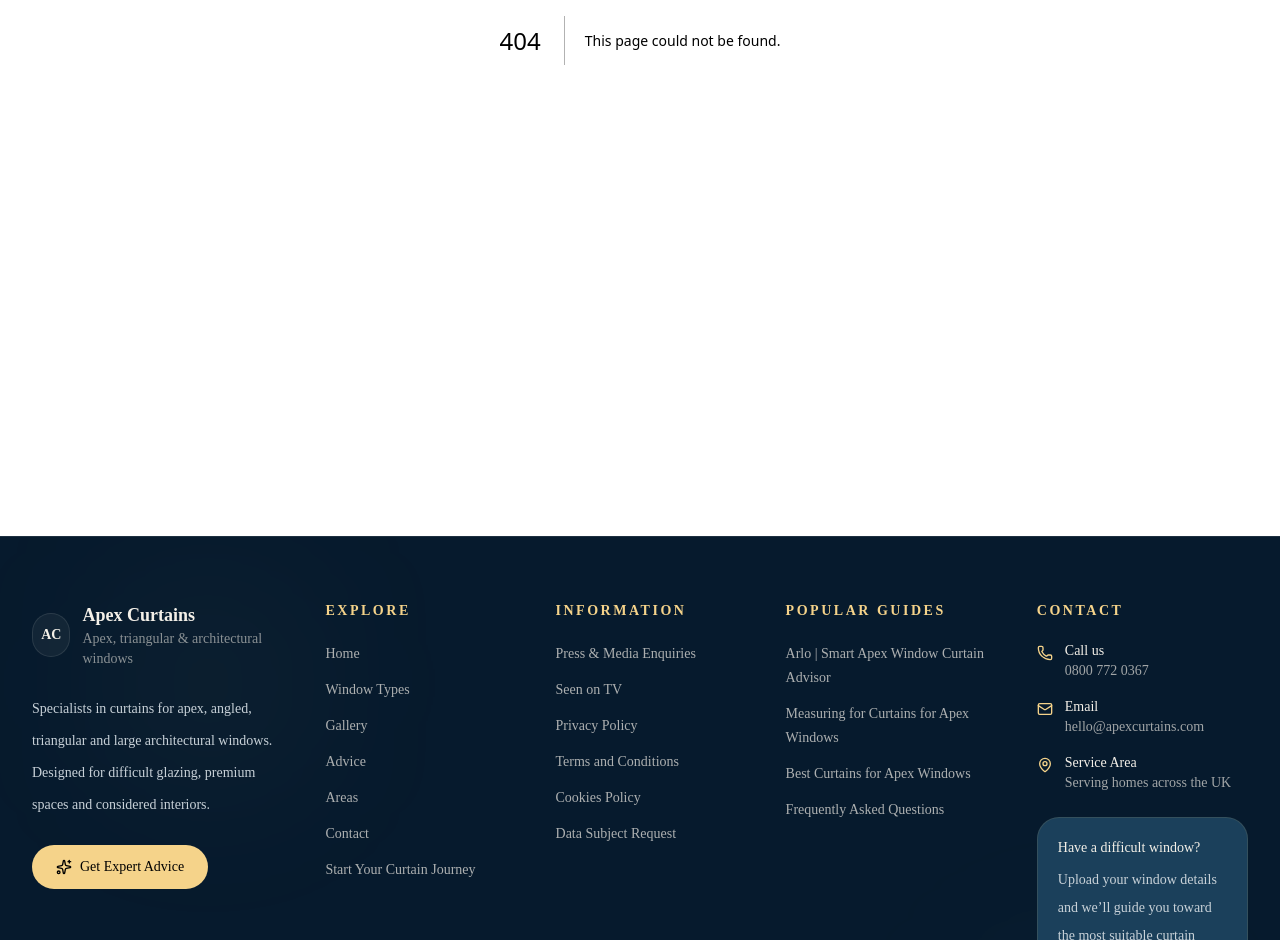
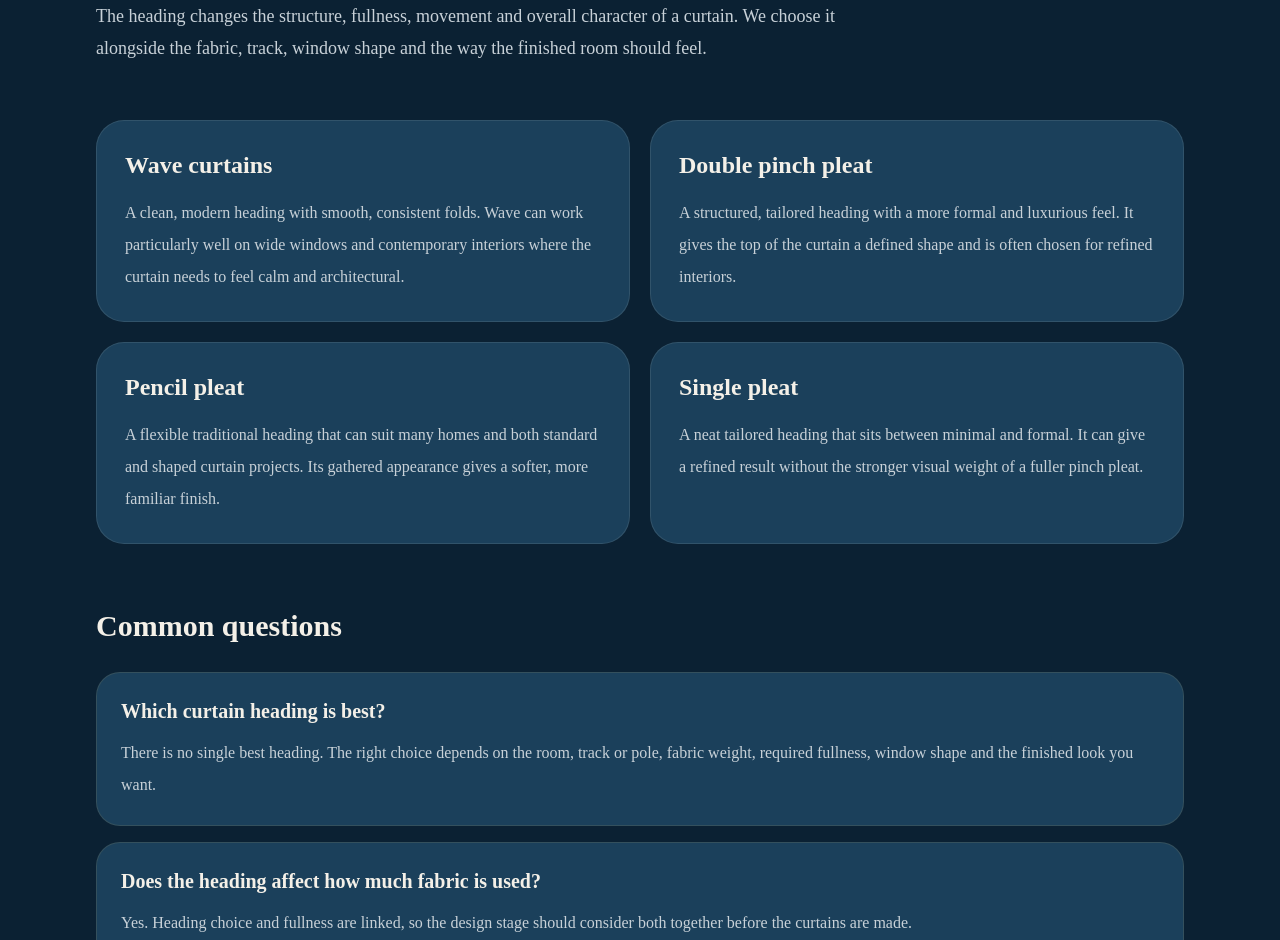
Before and after one commit to Nylon1/Apexcurtains, a Next.js app: page /curtain-headings in a window 1280 px wide. Before the commit this address had no page. Shown: the part 360-1300 px from the top of the page. Built offline with nearby package versions, Linux system fonts and the light colour scheme.

Commit message:
Add curtain headings authority page

```diff
--- /dev/null
+++ b/app/curtain-headings/page.tsx
@@ -0,0 +1,26 @@
+import type { Metadata } from "next";
+import CurtainDetailHub from "@/components/seo/CurtainDetailHub";
+
+export const metadata: Metadata = {
+  title: { absolute: "Curtain Headings: Wave, Pinch Pleat, Pencil Pleat | Apex Curtains" },
+  description: "Guide to curtain headings including wave, double pinch pleat, pencil pleat and single pleat, with advice on fullness, structure, movement and track compatibility.",
+  alternates: { canonical: "https://www.apexcurtains.com/curtain-headings" },
+};
+
+const items = [
+  { title: "Wave curtains", text: "A clean, modern heading with smooth, consistent folds. Wave can work particularly well on wide windows and contemporary interiors where the curtain needs to feel calm and architectural." },
+  { title: "Double pinch pleat", text: "A structured, tailored heading with a more formal and luxurious feel. It gives the top of the curtain a defined shape and is often chosen for refined interiors." },
+  { title: "Pencil pleat", text: "A flexible traditional heading that can suit many homes and both standard and shaped curtain projects. Its gathered appearance gives a softer, more familiar finish." },
+  { title: "Single pleat", text: "A neat tailored heading that sits between minimal and formal. It can give a refined result without the stronger visual weight of a fuller pinch pleat." },
+];
+
+const questions = [
+  { question: "Which curtain heading is best?", answer: "There is no single best heading. The right choice depends on the room, track or pole, fabric weight, required fullness, window shape and the finished look you want." },
+  { question: "Does the heading affect how much fabric is used?", answer: "Yes. Heading choice and fullness are linked, so the design stage should consider both together before the curtains are made." },
+  { question: "Can wave curtains be used on large or shaped windows?", answer: "They can be suitable where the track system, room and curtain design support a wave heading. For shaped windows, the heading and track need to be planned as one system." },
+  { question: "Does the curtain track affect heading choice?", answer: "Yes. Heading style, runners or gliders, track route and the way the curtain opens all need to be compatible." },
+];
+
+export default function Page() {
+  return <CurtainDetailHub eyebrow="Curtain design" title="Curtain headings and pleat styles" intro="The heading changes the structure, fullness, movement and overall character of a curtain. We choose it alongside the fabric, track, window shape and the way the finished room should feel." items={items} questions={questions} />;
+}
```
